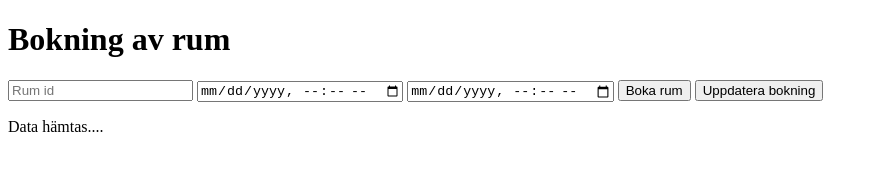
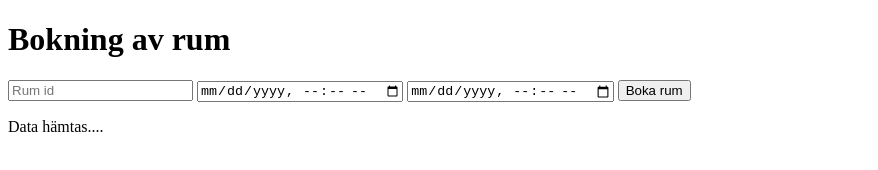
Before and after one commit to BeatriceOlsson/Backend-utveckling_NodeJs_2026, a website: page public/booking.html in a window 1280 px wide. Shown: the whole page, without its empty margins (0-878 px from the left). Drawn offline with nearby package versions, Linux system fonts and the light colour scheme; no server answers.

Commit message:
Sista uppdateringar innen deployment försök

```diff
--- a/config/redis.js
+++ b/config/redis.js
@@ -7,9 +7,8 @@ const client = createClient();
 client.on('error', (err) =>
 console.error('Redis-fel: ', err));
 
+//await client.connect() skappar error om inte länkad till container som kör.
 await client.connect();
 console.log('Redis connected');
 
-// Ta bort await connect() då fel rullade och kunde inte gå vidare. Kan kolla på längra fram
-
 export default client;
--- a/public/booking.html
+++ b/public/booking.html
@@ -13,7 +13,6 @@
         <input id="startTime" type="datetime-local">
         <input id="endTime" type="datetime-local">
         <button onClick="bookingRoom()">Boka rum</button>
-        <button onclick="uppdateBooking()">Uppdatera bokning</button>
     </div>
 
     <ul id="userBookings"></ul>
@@ -53,7 +52,6 @@
             } else {
                 feadback.innerText= `Bokningen kunde ej genomföras`;
             }
-            console.log('Server: ', data)
         }
 
         async function fetchBookings() {
@@ -69,56 +67,31 @@
             });
 
             const data = await gottBooking.json();
-            console.log(data);
 
             if(!gottBooking.ok) {
                 throw new Error(data.message);
             }
 
             data.forEach(bokings => {
-                console.log('forEatch börjar');
                 const li = document.createElement('li');
                 li.innerText = `${bokings.roomId} = ${bokings.startTime} - ${bokings.endTime}`;
                 const deliteButton = document.createElement('button');
                 deliteButton.innerText = 'Avboka';
-                console.log('li har skappats');
+
                 deliteButton.addEventListener('click', () => {
                     deleteOfBooking(bokings._id);
-                    console.log('knapp för delite skappats');
                 })
+
                 li.appendChild(deliteButton);
                 listOfBooking.appendChild(li);
-                console.log('saker visas');
+
             });
 
             feadback.innerText = '';
         }
         fetchBookings();
-        console.log('anrop till funtion');
-
-        async function uppdateBooking() {
-            const roomId = document.getElementById('roomId').value;
-            const startTime = document.getElementById('startTime').value;
-            const endTime = document.getElementById('endTime').value;
-
-            const savedToken = localStorage.getItem('token');
-
-            feadback.innerText = 'Bokning uppdateras...'
-            const uppdateBooking = await fetch(`/bookings/${roomId}`, {
-                method: 'PUT',
-                headers: {
-                    'Content-type': 'application/json',
-                    'Authorization' : `Bearer ${savedToken}`
-                },
-                body: JSON.stringify({roomId, startTime, endTime})
-            });
-
-            const data = await uppdateBooking.json();
-            feadback.innerText = 'Bokning uppdaterad';
-        }
 
         async function deleteOfBooking(bookingId) {
-            console.log('Anrop till delete');
             const savedToken = localStorage.getItem('token');
 
             feadback.innerText ='Radering påbörjad ...';
@@ -130,7 +103,6 @@
                 },
             })
             feadback.innerText = 'Booking har tagits bort'
-            console.log('Booking har raderats');
         }
     </script>
 </body>
--- a/routes/users.js
+++ b/routes/users.js
@@ -34,7 +34,7 @@ router.post('/register', async (req, res) => {
         }
         //kollar om användare med samma namn redan fins
         const existingUser = await User.findOne({ userName });
-        console.log('Existing user:', existingUser);
+
         if ( existingUser ) {
             return res.status(400).json({ message: 'User already exists' });
         }
```
Also changed, not shown: public/index.html (+3 -1 lines).
